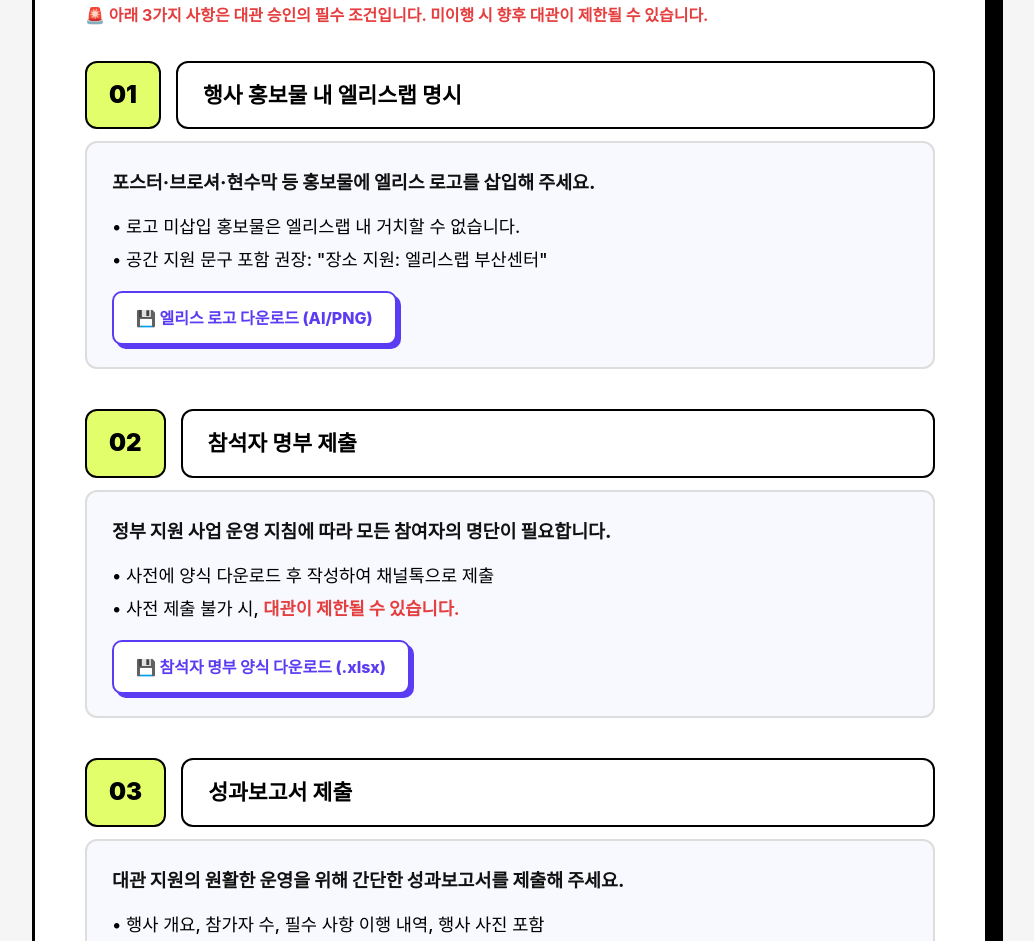
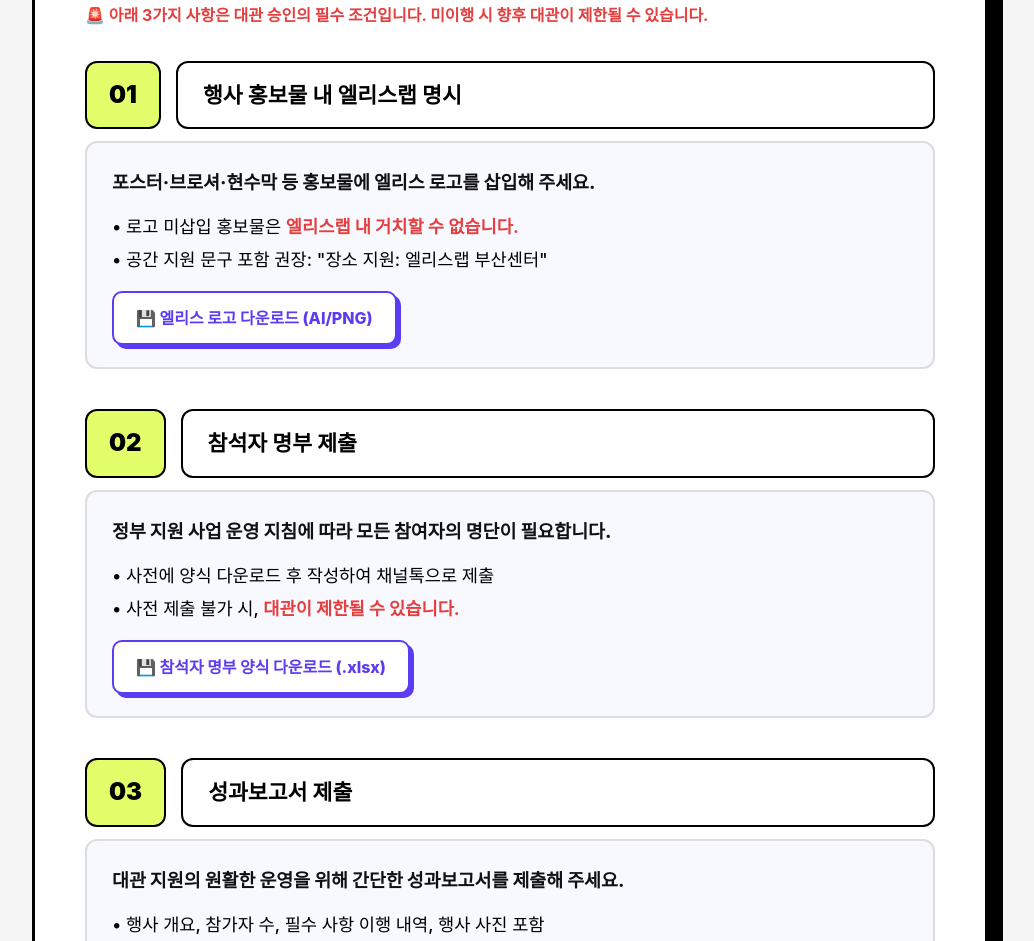
Before and after one commit to kej0987/elicelab-rent, a plain HTML site: page index.html in a window 1280 px wide. Shown: the part 1315-2256 px from the top of the page, without its empty margins (130-1164 px from the left). Drawn offline with Linux system fonts and the light colour scheme.

Commit message:
Update index.html

```diff
--- a/index.html
+++ b/index.html
@@ -332,7 +332,7 @@
         </div>
         <div class="item-desc">
             <b class="highlight">포스터·브로셔·현수막 등 홍보물에 엘리스 로고를 삽입해 주세요.</b>
-            • 로고 미삽입 홍보물은 엘리스랩 내 거치할 수 없습니다.<br>
+            • 로고 미삽입 홍보물은 <span style="color:var(--red); font-weight:700;">엘리스랩 내 거치할 수 없습니다.</span><br>
             • 공간 지원 문구 포함 권장: "장소 지원: 엘리스랩 부산센터"<br>
             <a href="https://elice.io/ko/resources/brand?gad_source=1&amp;gad_campaignid=23612411190&amp;gbraid=0AAAAA_RnOGqw8FDeimoqmM4FL-KAsAxDt&amp;gclid=Cj0KCQiA2bTNBhDjARIsAK89wlEfu2PyS3SudRoArgwzaurkK8FouUBj2XGyVxFqc35RmmiT3MILkdQaAqMXEALw_wcB" target="_blank" class="download-cta">💾 엘리스 로고 다운로드 (AI/PNG)</a>
         </div>
```
